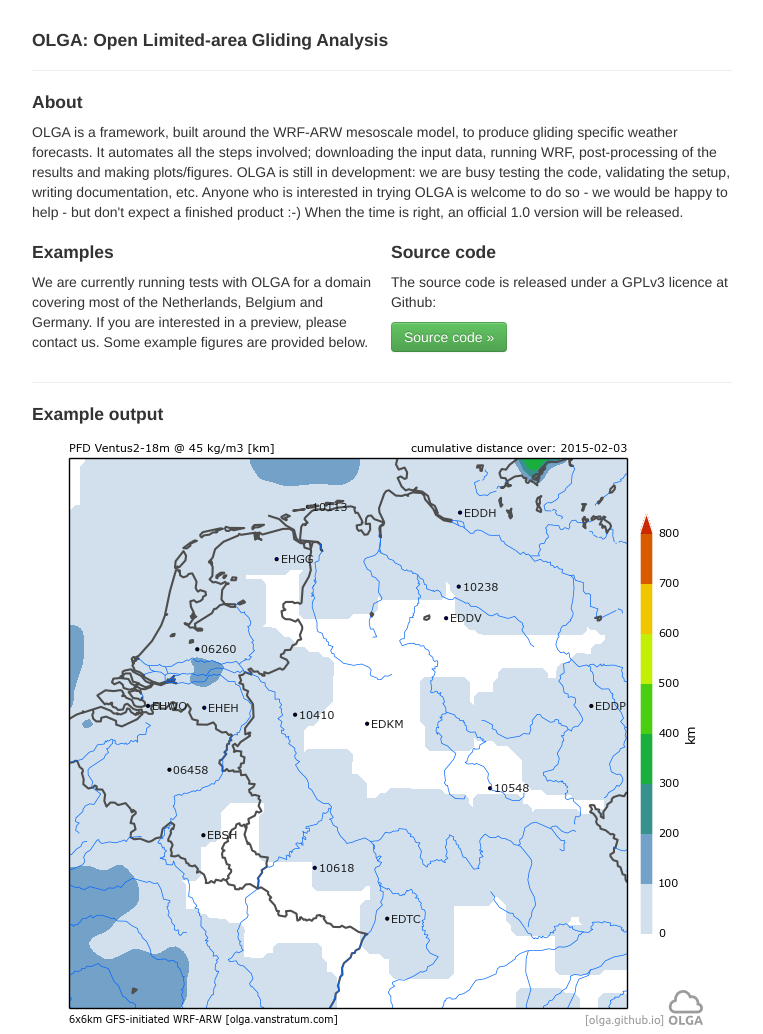
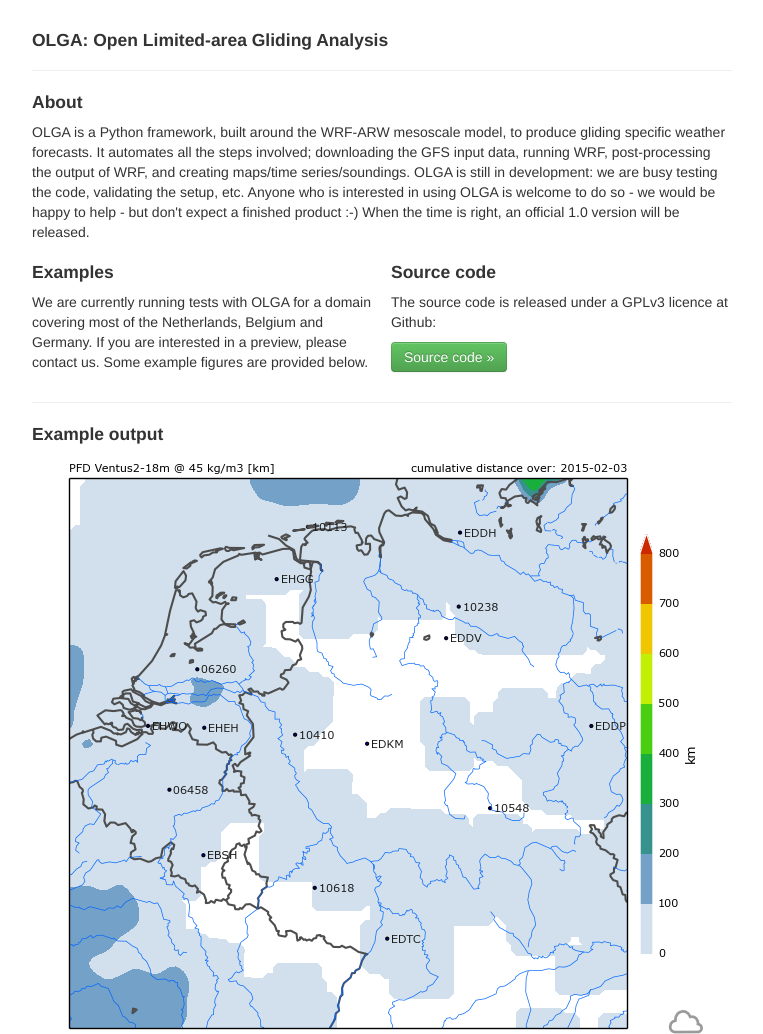
Before and after one commit to olga/olga.github.io, a plain HTML site: page index.html in a window 1280 px wide. Shown: the top 1034 px of the page, without its empty margins (258-1021 px from the left). Drawn offline with nearby package versions, Linux system fonts and the light colour scheme.

Commit message:
Update index.html

```diff
--- a/index.html
+++ b/index.html
@@ -2,7 +2,7 @@
 <html lang="en">
   <head>
     <meta charset="utf-8">
-    <title>CLASS</title>
+    <title>OLGA</title>
     <meta name="viewport" content="width=device-width, initial-scale=1.0">
     <meta name="description" content="">
     <meta name="author" content="">
@@ -72,7 +72,7 @@
       <hr>
 
       <h4>About</h4>
-      <p>OLGA is a framework, built around the WRF-ARW mesoscale model, to produce gliding specific weather forecasts. It automates all the steps involved; downloading the input data, running WRF, post-processing of the results and making plots/figures. OLGA is still in development: we are busy testing the code, validating the setup, writing documentation, etc. Anyone who is interested in trying OLGA is welcome to do so - we would be happy to help - but don't expect a finished product :-) When the time is right, an official 1.0 version will be released.
+      <p>OLGA is a Python framework, built around the WRF-ARW mesoscale model, to produce gliding specific weather forecasts. It automates all the steps involved; downloading the GFS input data, running WRF, post-processing the output of WRF, and creating maps/time series/soundings.  OLGA is still in development: we are busy testing the code, validating the setup, etc. Anyone who is interested in using OLGA is welcome to do so - we would be happy to help - but don't expect a finished product :-) When the time is right, an official 1.0 version will be released.
       <div class="row-fluid">
         <div class="span6">
 
```
